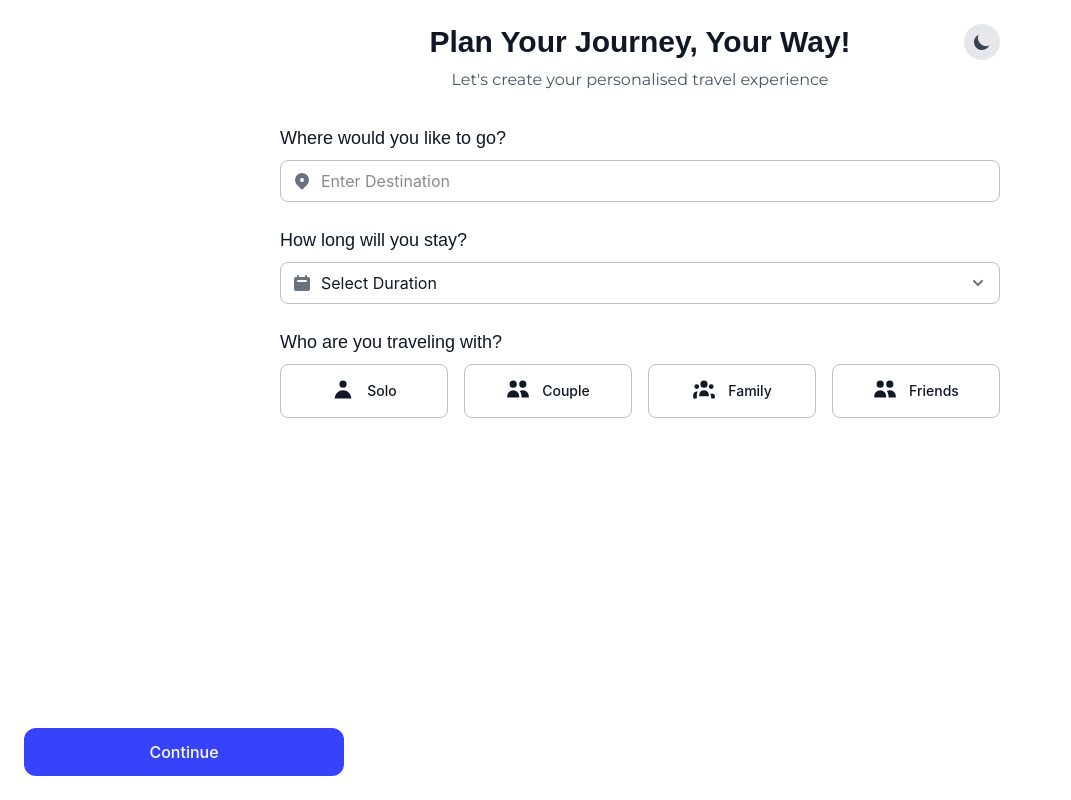
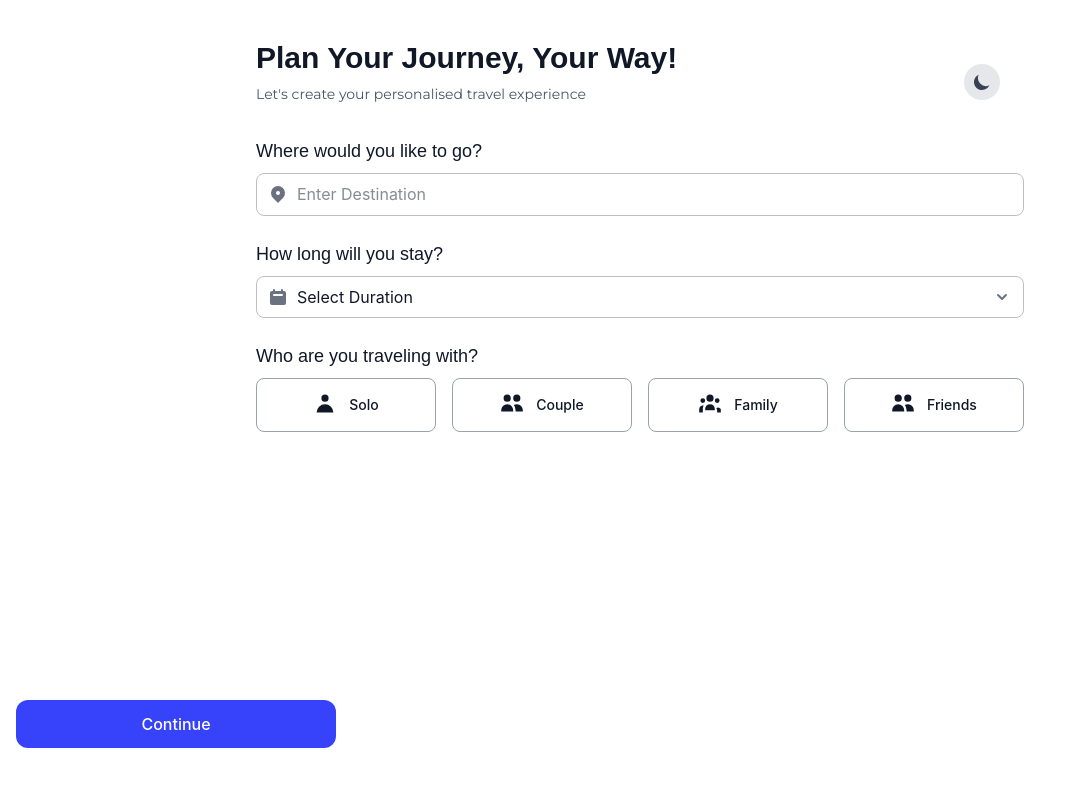
Before and after one commit to ashokkumar272/Travel_Itinerary, a React (Vite) app in the folder frontend/: page / in a window 1280 px wide. Shown: the whole page, without its empty margins (0-1071 px from the left). Built offline with nearby package versions, Linux system fonts and the light colour scheme.

Commit message:
styling improved

```diff
--- a/frontend/src/components/InputField.jsx
+++ b/frontend/src/components/InputField.jsx
@@ -8,7 +8,7 @@ const InputField = ({ icon, placeholder, value, onChange, darkMode }) => {
       </div>
       <input
         type="text"
-        className={`w-full py-2 px-10 rounded-lg focus:ring-1 ${
+        className={`w-full h-[42.67px] py-2 px-10 rounded-lg focus:ring-1 ${
           darkMode
             ? 'bg-[#333333] border-0 text-white placeholder-gray-400 focus:ring-[#3643FB]'
             : 'bg-white border border-[#BFBFBF] focus:ring-[#3643FB] focus:outline-none'
--- a/frontend/src/components/SelectField.jsx
+++ b/frontend/src/components/SelectField.jsx
@@ -7,7 +7,7 @@ const SelectField = ({ icon, placeholder, value, onChange, darkMode }) => {
         {icon}
       </div>
       <select
-        className={`w-full py-2 px-10 appearance-none rounded-lg ${
+        className={`w-full h-[42.67px] py-2 px-10 appearance-none rounded-lg ${
           darkMode
             ? 'bg-[#333333] border-0 text-white focus:ring-[#3643FB]'
             : 'bg-white border border-[#BFBFBF] text-gray-900 focus:outline-none focus:ring-[#3643FB]'
--- a/frontend/src/components/TravelOptionCard.jsx
+++ b/frontend/src/components/TravelOptionCard.jsx
@@ -4,20 +4,19 @@ const TravelOptionCard = ({ icon, label, selected, onClick, darkMode }) => {
   return (
     <div
       onClick={onClick}
-      className={`flex gap-2 md:gap-3 items-center justify-center px-2 sm:px-3 md:px-4 py-2 sm:py-2.5 md:py-3 rounded-lg cursor-pointer transition-all w-full ${
+      className={`flex gap-2 md:gap-3 items-center justify-center px-2 sm:px-3 md:px-4 py-2 sm:py-2.5 md:py-3 rounded-lg border cursor-pointer transition-all w-full ${
         darkMode
           ? selected
-            ? 'text-white'
-            : 'text-gray-200'
+            ? 'border-blue-500 text-white'
+            : 'border-[#3A3A3A] text-gray-200'
           : selected
-            ? 'border border-blue-700 text-gray-900'
-            : 'border border-[#BFBFBF] text-gray-900'
+            ? 'border-blue-700 text-gray-900'
+            : 'border-gray-400 text-gray-900'
       }`}
       style={{
         backgroundColor: darkMode
           ? selected ? '#1e3a8a' /* blue-900 */ : '#333333'
-          : selected ? '#93c5fd' /* blue-300 */ : '#FFFFFF',
-        border: darkMode ? 'none' : selected ? '1px solid #1d4ed8' : '1px solid #BFBFBF'
+          : selected ? '#93c5fd' /* blue-300 */ : '#FFFFFF'
       }}
     >
       <div className="text-lg sm:text-xl mb-0.5 sm:mb-1">{icon}</div>
--- a/frontend/src/pages/TravelForm.jsx
+++ b/frontend/src/pages/TravelForm.jsx
@@ -19,8 +19,8 @@ const TravelForm = ({ darkMode, setDarkMode }) => {
   };
 
   return (
-    <div className={`flex flex-col justify-between min-h-screen ${darkMode ? 'bg-[#0B0809] text-white' : 'bg-white text-gray-900'}`}>
-      <div className={`w-full max-w-3xl mx-auto p-6 ${darkMode ? 'bg-[#0B0809]' : 'bg-white'} rounded-lg relative`}>
+    <div className={`flex flex-col px-4 py-10 justify-between min-h-screen ${darkMode ? 'bg-[#0B0809] text-white' : 'bg-white text-gray-900'}`}>
+      <div className={`w-full max-w-3xl mx-auto ${darkMode ? 'bg-[#0B0809]' : 'bg-white'} rounded-lg relative`}>
         {/* Dark Mode Toggle */}
         <div className="absolute right-6 top-6">
           <button
@@ -41,11 +41,11 @@ const TravelForm = ({ darkMode, setDarkMode }) => {
         </div>
 
         {/* Header - centered in portrait */}
-        <div className="mb-8 text-center">
-          <h1 className="text-2xl sm:text-3xl font-extrabold mb-1 sm:mb-2 font-mont">
+        <div className="mb-8">
+          <h2 className="text-2xl sm:text-3xl font-semibold mb-1 sm:mb-2 font-mont">
             Plan Your Journey, Your Way!
-          </h1>
-          <p className={`font-montserrat ${darkMode ? 'text-gray-300' : 'text-gray-600'}`}>
+          </h2>
+          <p className={`font-montserrat text-[14px] ${darkMode ? 'text-gray-300' : 'text-gray-600'}`}>
             Let's create your personalised travel experience
           </p>
         </div>
@@ -181,7 +181,7 @@ const TravelForm = ({ darkMode, setDarkMode }) => {
           </div>
         </div>
       </div>
-      <div className={`flex justify-center sm:justify-start p-6 mt-auto ${darkMode ? 'bg-' : ''}`}>
+      <div className={`flex justify-center mb-3 sm:justify-start mt-auto ${darkMode ? 'bg-' : ''}`}>
         <div className="w-full sm:max-w-xs">
           <Button onClick={handleSubmit} darkMode={darkMode}>Continue</Button>
         </div>
```
